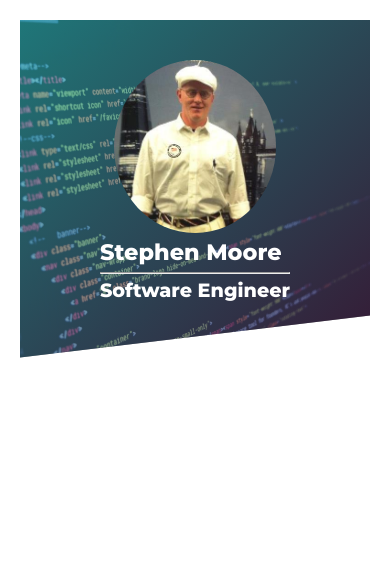
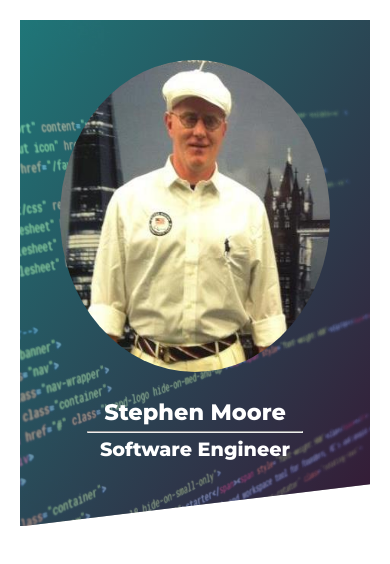
Before and after one commit to judo2000/portfolio, a plain HTML site: page index.html in a window 390 px wide. Drawn offline with Linux system fonts and the light colour scheme.

Commit message:
Updated the header layout to center text

```diff
--- a/assets/css/style.css
+++ b/assets/css/style.css
@@ -18,7 +18,7 @@ body {
     flex-wrap: wrap;
     /* I learned to do the backgrand gradient over the image from
     Advanced CSS and Sass: Flexbox, Grid, Annimation and More! - by Jonas Schmedtmann at https://www.udemy.com/ */
-    height: 40vh;
+    height: 60vh;
     background-image: linear-gradient(
         to right bottom,
         rgba(12, 186, 186, 0.5),
@@ -26,44 +26,41 @@ body {
         url(../img/code.jpg);
     background-size: cover;
     background-position: top;
-    clip-path: polygon(0 0, 100% 0, 100% 35vh, 0 100%);
+    clip-path: polygon(0 0, 100% 0, 100% 55vh, 0 100%);
    /* Defines how to distribute the empty space between child elements */
    color: #fff;
    padding: 40px;
-   justify-content: flex-start;
-}
 
-.header_img {
-    justify-content: center;
 }
 
 .header_img img {
     display: flex;
-    width: 60%;
+    width: 100%;
     border-radius: 82%;
     padding: 0;
 }
 
-.head_text {
+.header_text {
     display: flex;
+    flex-wrap: wrap;
+    flex-direction: column;
+    flex: 1;
+    align-items: center;
+    justify-content: center;
 }
 
+
+
 hr {
-    display: flex;
-    justify-content: center;
-
+    width: 80%;
 }
 
-@media screen and (max-width: 576px) {
-    .text_box h1 {
+@media screen and (max-width: 768px) {
+    .header_text h1 {
       font-size: 1.4em;
     }
-    .text_box h2 {
+    .header_text h2 {
         font-size: 1.2em;
-    }
-
-    .header {
-        justify-content: center;
     }
 
     .header_img {
--- a/index.html
+++ b/index.html
@@ -15,13 +15,10 @@
         <div class="header_img">
            <img src="assets/img/stephen_moore_london_2012.jpg" alt="">
         </div>
-        <div class="head_text">
-            <div class="text_box">
-               <h1>Stephen Moore</h1>
-               <hr>
-               <h2>Software Engineer</h2>
-               </span>
-            </div>
+        <div class="header_text">
+            <h1>Stephen Moore</h1>
+            <hr>
+            <h2>Software Engineer</h2>
         </div>
     </header>
 
```
